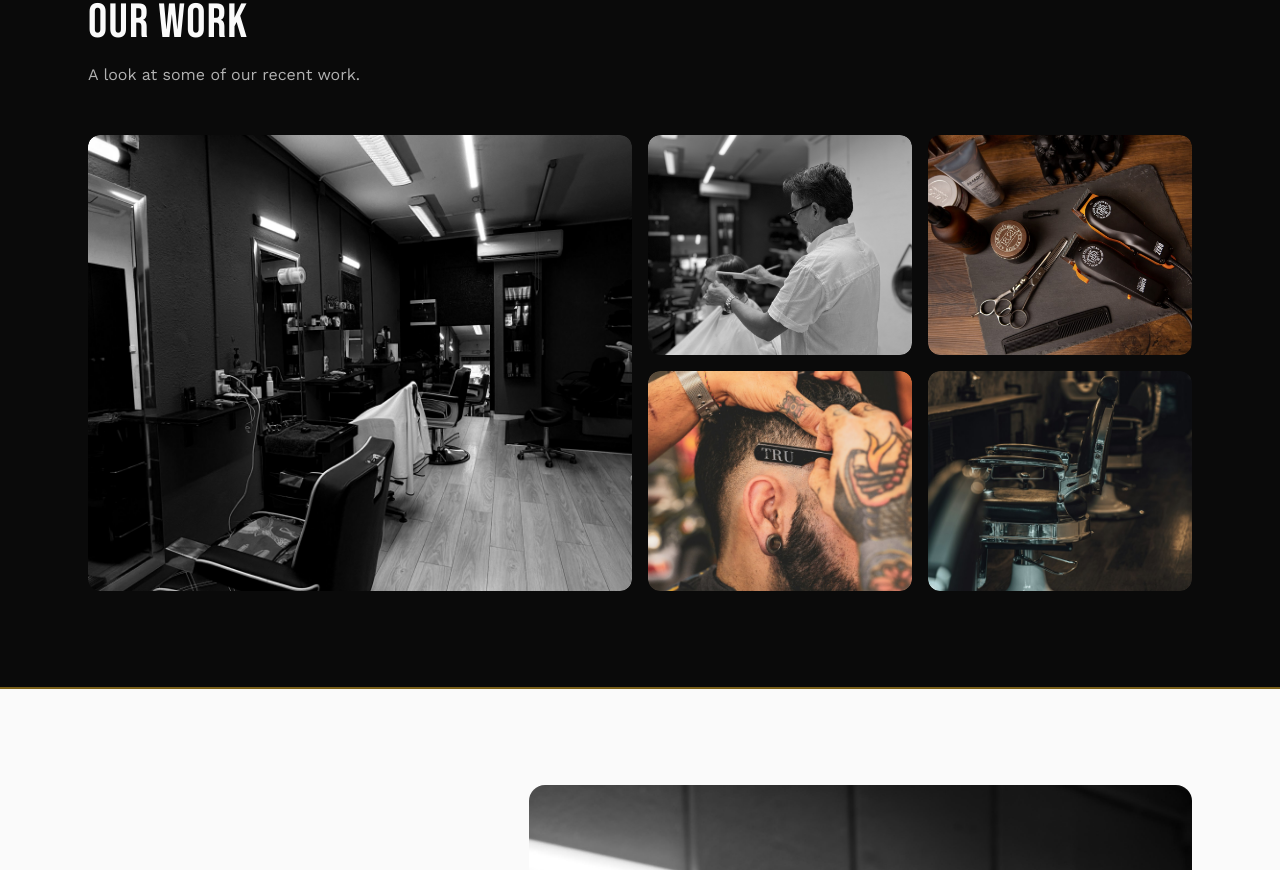
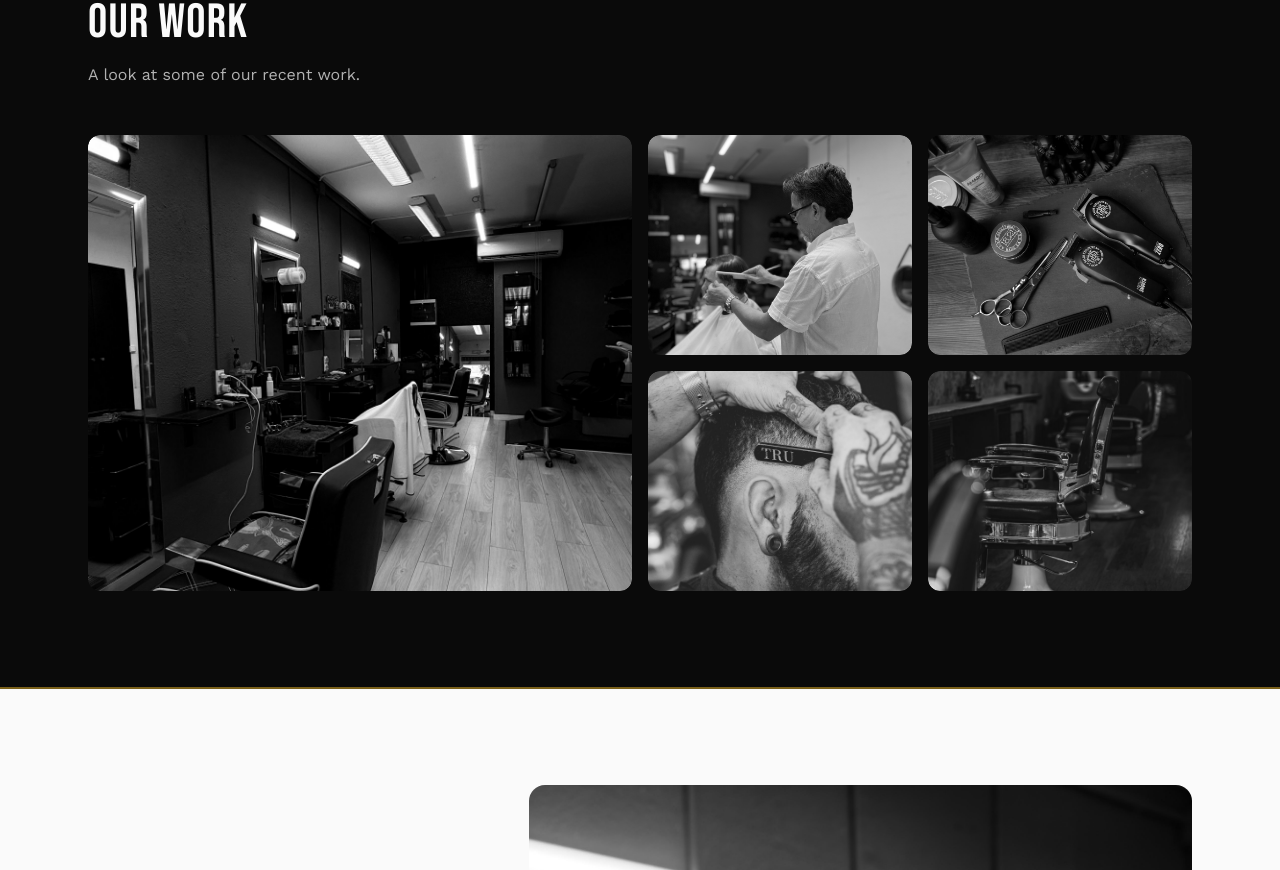
Before and after one commit to Mauribarber1/mauriwebsite, a Next.js app: page /en in a window 1280 px wide. Shown: the part 2470-3340 px from the top of the page. Built offline with nearby package versions, Linux system fonts and the light colour scheme.

Commit message:
fix: temporarily show remaining placeholder gallery photos in grayscale

```diff
--- a/components/Gallery/Gallery.tsx
+++ b/components/Gallery/Gallery.tsx
@@ -41,7 +41,7 @@ export default function Gallery({ gallery }: GalleryProps) {
                   alt=""
                   fill
                   sizes="(min-width: 768px) 33vw, 50vw"
-                  className="object-cover transition-transform duration-300 group-hover:scale-105"
+                  className={`object-cover transition-transform duration-300 group-hover:scale-105 ${index >= 2 ? "grayscale" : ""}`}
                 />
               </div>
             </Reveal>
```
